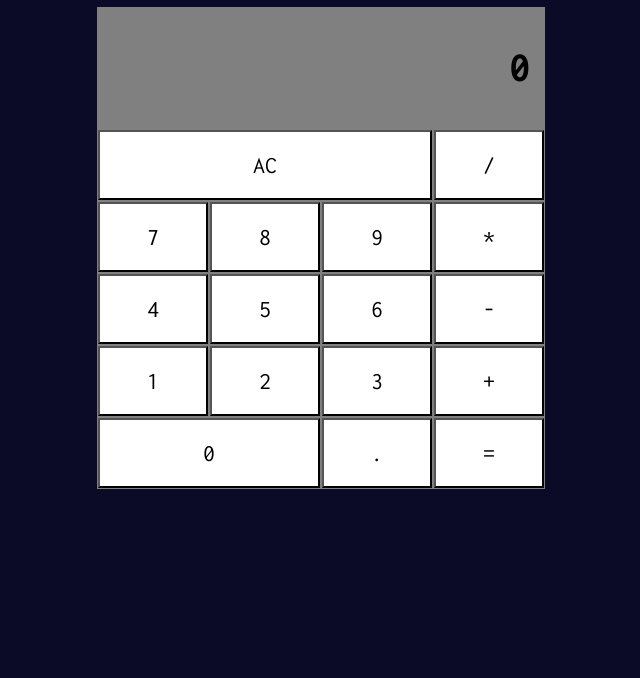
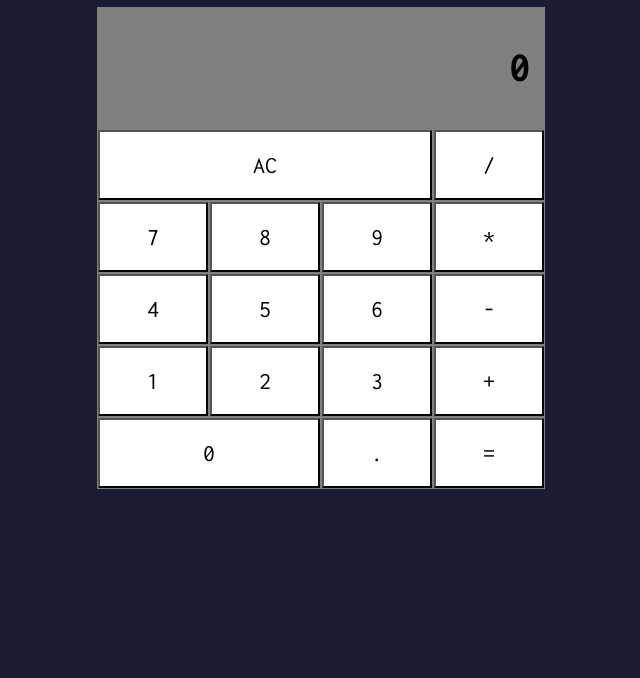
Before and after one commit to malinowskil123/calculator, a website: page public/index.html in a window 1280 px wide. Shown: the part 122-800 px from the top of the page, without its empty margins (319-959 px from the left). Drawn offline with nearby package versions, Linux system fonts and the light colour scheme.

Commit message:
changed background

```diff
--- a/public/index.css
+++ b/public/index.css
@@ -2,7 +2,7 @@
   font-family: 'Inconsolata', monospace;
 }
 body {
-  background-color: rgb(11, 11, 40);
+  background-color: #1b1b32;
   display: flex;
   justify-content: center;
   align-items: center;
```
